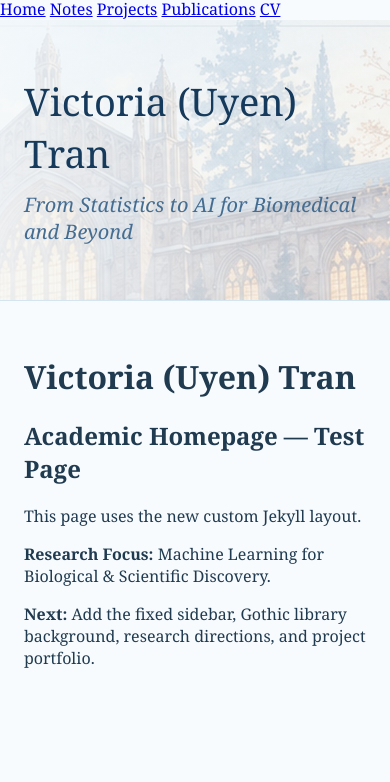
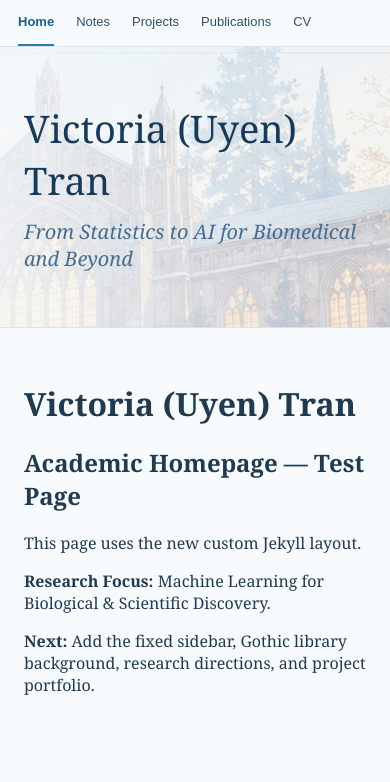
Before and after one commit to uyentran9/uyentran-ai-blog, a Jekyll site: the page built from profile-preview.md, in a window 390 px wide. Shown: the part 1144-1926 px from the top of the page. Built offline with Jekyll 4.4.1, drawn with Linux system fonts in a browser that asks for light colours; before the commit the page ends 1899 px from its top, so only the background shows below that.

Commit message:
Add styles for academic homepage navigation
Style sticky academic navigation

```diff
--- a/assets/css/academic-home.css
+++ b/assets/css/academic-home.css
@@ -237,3 +237,71 @@ body {
   background-repeat: no-repeat;
   background-size: cover, 100% auto;
 }
+
+
+/* =========================================
+   Academic Homepage — Top Navigation
+   ========================================= */
+
+/* Keep the top menu visible while scrolling */
+.academic-nav {
+  position: sticky;
+  top: 0;
+  z-index: 100;
+
+  display: flex;
+  align-items: center;
+  gap: 34px;
+
+  min-height: 48px;
+  padding: 0 32px;
+
+  background: rgba(247, 251, 253, 0.94);
+  backdrop-filter: blur(12px);
+  -webkit-backdrop-filter: blur(12px);
+
+  border-bottom: 1px solid #d8e5ed;
+  font-family: Arial, sans-serif;
+}
+
+/* Navigation links */
+.academic-nav a {
+  display: inline-flex;
+  align-items: center;
+  min-height: 48px;
+
+  color: #354f66;
+  font-size: 13px;
+  font-weight: 500;
+  text-decoration: none;
+
+  border-bottom: 2px solid transparent;
+  transition: color 0.2s ease;
+}
+
+/* Hover effect */
+.academic-nav a:hover {
+  color: #1c6b9c;
+  border-bottom-color: #75a8c8;
+}
+
+/* Highlight Home on the homepage */
+.academic-nav a:first-child {
+  color: #185f94;
+  font-weight: 600;
+  border-bottom-color: #287caf;
+}
+
+/* Adapt navigation to narrow screens */
+@media (max-width: 800px) {
+  .academic-nav {
+    gap: 22px;
+    padding: 0 18px;
+    overflow-x: auto;
+    white-space: nowrap;
+  }
+
+  .academic-nav a {
+    flex-shrink: 0;
+  }
+}
```
